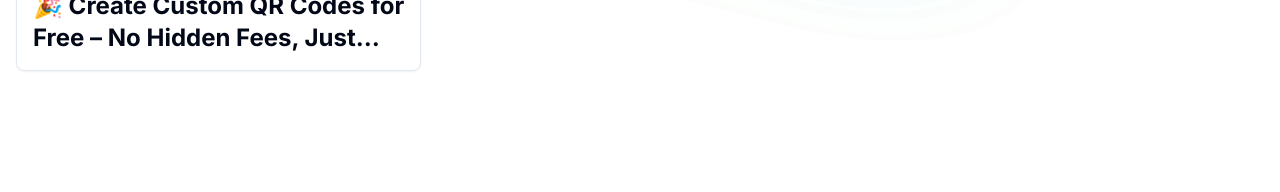
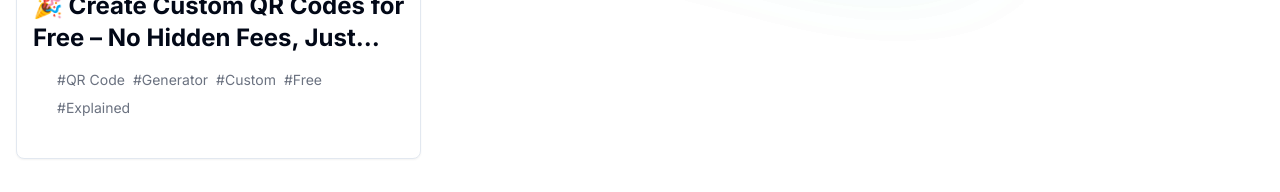
Before and after one commit to grubengraeber/fabiotietz, a Next.js app: page /blog in a window 1280 px wide. Shown: the part 422-614 px from the top of the page. Built offline with nearby package versions, Linux system fonts and the light colour scheme; no server answers.

Commit message:
feat: Add tags to BlogPreview component

```diff
--- a/app/blog/BlogPreview.tsx
+++ b/app/blog/BlogPreview.tsx
@@ -1,21 +1,30 @@
 import Image from "next/image"
 import Link from "next/link"
-import { Card, CardContent } from "@/components/ui/card"
+import { Card, CardContent, CardFooter, CardHeader } from "@/components/ui/card"
 
-export default function BlogPreview({ title, imageUrl, slug }: { title: string, imageUrl: string, slug: string }) {
+export default function BlogPreview({ title, imageUrl, slug, tags }: { title: string, imageUrl: string, slug: string, tags?: string[] }) {
   return (
     <Link href={`/blog/${slug}`} className="group">
       <Card className="overflow-hidden transition-shadow hover:shadow-lg">
         <div className="relative aspect-video">
           <Image
             src={imageUrl}
-            alt=""
+            alt="The Banner image of the blog post"
             fill
             className="object-cover transition-transform group-hover:scale-105"
           />
         </div>
         <CardContent className="p-4">
           <h2 className="text-2xl font-bold line-clamp-2 group-hover:underline">{title}</h2>
+          <CardFooter className="mt-4">
+            <div className="flex flex-wrap gap-2">
+              {
+                tags?.map(tag => (
+                  <span key={tag} className="text-sm text-gray-500">#{tag}</span>
+                ))
+              }
+            </div>
+          </CardFooter>
         </CardContent>
       </Card>
     </Link>
```
